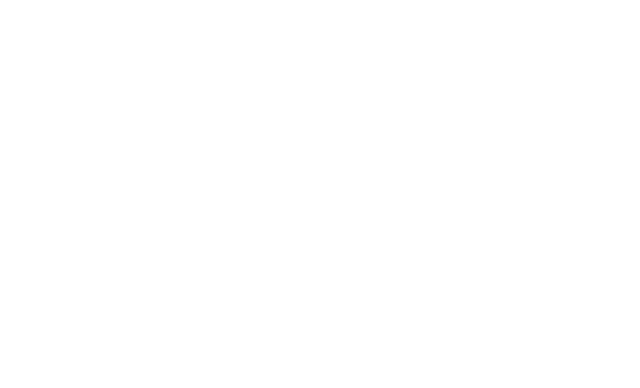
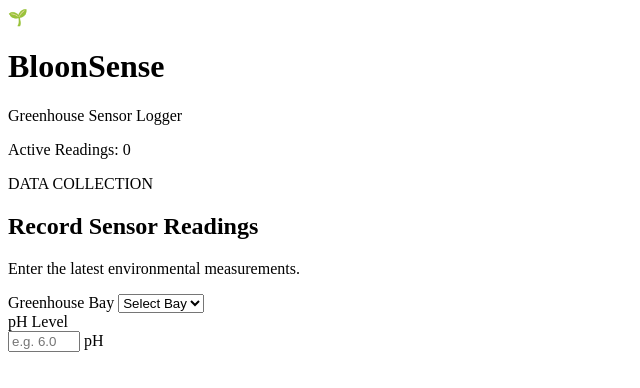
Before and after one commit to m-mastronardi/bloomsense-dashboard, a plain HTML site: page index.html in a window 1280 px wide. Shown: the whole page, without its empty margins (0-640 px from the left). Drawn offline with Linux system fonts and the light colour scheme.

Commit message:
feature: Header and main dashboard

```diff
--- a/index.html
+++ b/index.html
@@ -10,3 +10,76 @@
     <script src="app.js" defer></script>
   </head>
 </html>
+
+<body>
+  <header class="header">
+    <div class="brand">
+      <span Class="brand-icon" aria-hidden="true">🌱</span>
+    </div>
+    <div>
+      <h1>BloonSense</h1>
+      <p>Greenhouse Sensor Logger</p>
+    </div>
+
+    <div class="header-status">
+      Active Readings:
+      <span id=" queue-count">0</span>
+    </div>
+  </header>
+
+  <!-- MAIN DASHBOARD -->
+  <main class="dashboard">
+    <!-- DASHBOARD CARDS -->
+    <section id="sensor-entery" class="panel">
+      <div class="sensor-heading">
+        <p class="sensor-heading-text">DATA COLLECTION</p>
+        <h2>Record Sensor Readings</h2>
+        <p>Enter the latest environmental measurements.</p>
+      </div>
+
+      <!--Error Message Banner-->
+      <div
+        id="form-error-banner"
+        class="alert hidden"
+        role="alert"
+        aria-live="polite"
+      ></div>
+
+      <!--Sensor Form-->
+      <form id="sensor-form" novalidate>
+        <!-- GreenHouse Bay -->
+        <div class="form-group">
+          <label for="greenhouse-bay">Greenhouse Bay</label>
+          <select id="greenhouse-bay" name="greenhouse-bay" required>
+            <option value="">Select Bay</option>
+            <option value="Bay 1">Bay A</option>
+            <option value="Bay 2">Bay B</option>
+            <option value="Bay 3">Bay C</option>
+          </select>
+          <small id="bay-error" class="field-error"></small>
+        </div>
+
+        <!--pH level-->
+        <div class="form-group">
+          <label for="ph">pH Level</label>
+          <div class="input-with-unit">
+            <input
+              id="ph"
+              name="ph"
+              type="number"
+              min="0"
+              max="14"
+              step="0.1"
+              placeholder="e.g. 6.0"
+              required
+            />
+            <span>pH</span>
+          </div>
+          <small id="ph-error" class="field-error"></small>
+        </div>
+
+        <!--Electrical Conductivity-->
+      </form>
+    </section>
+  </main>
+</body>
```
